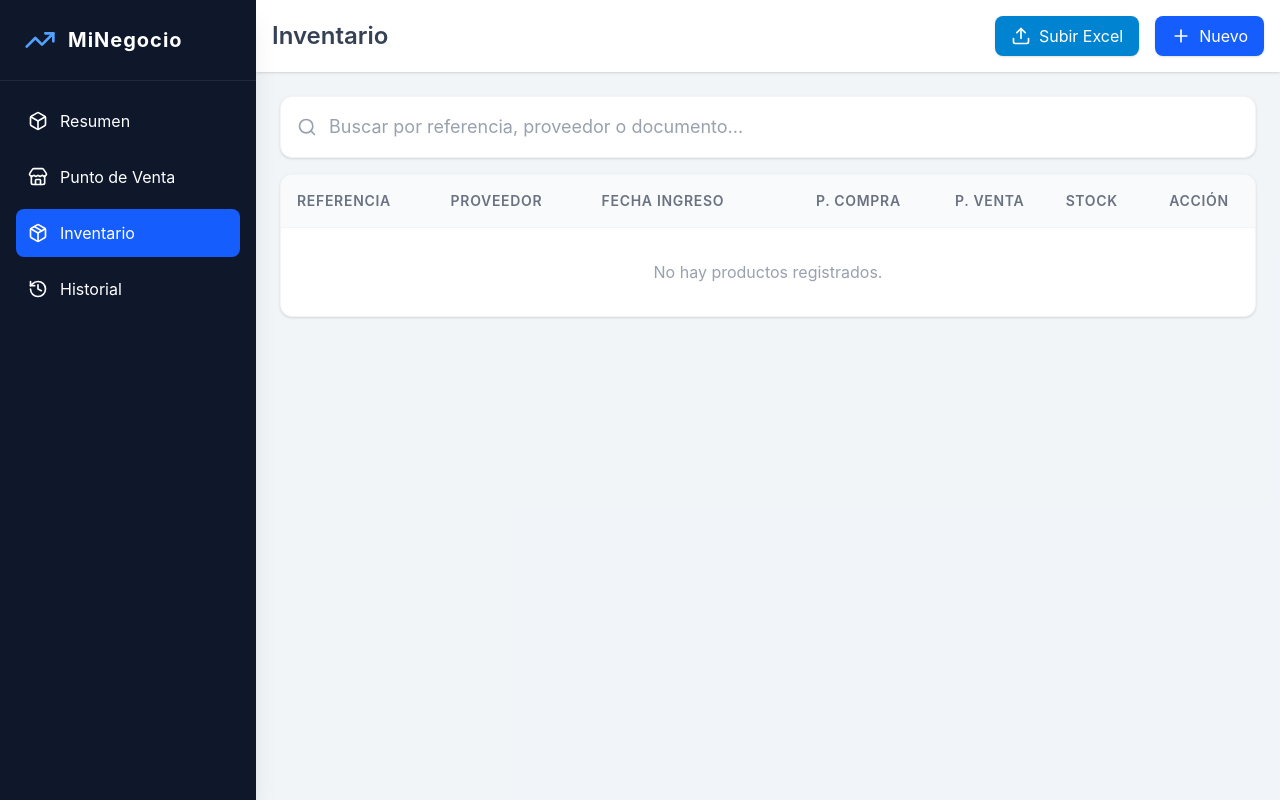
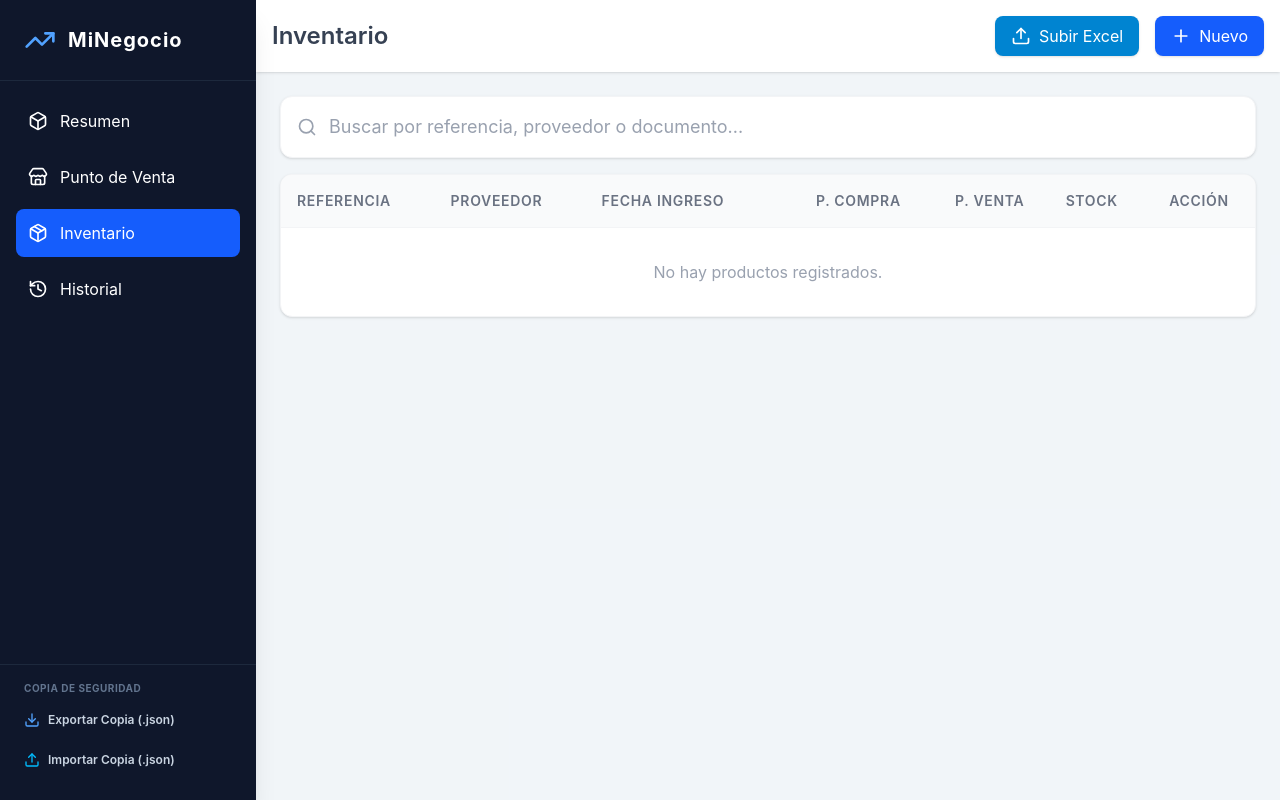
Before and after one commit to dvelezmarulanda-coder/INVENTARIO, a React (Vite) app: page / in a window 1280 px wide. Built offline with nearby package versions, Linux system fonts and the light colour scheme.

Commit message:
feat: agregar sistema de backup de datos JSON y scripts e instrucciones de ejecucion local

```diff
--- a/src/App.jsx
+++ b/src/App.jsx
@@ -61,6 +61,7 @@ const formatCOP = (num) => {
 
 export default function App() {
   const fileInputRef = useRef(null);
+  const backupFileInputRef = useRef(null);
 
   // --- ESTADOS ---
   const [activeTab, setActiveTab] = useState('inventario');
@@ -134,6 +135,51 @@ export default function App() {
   }, [reportData]);
 
   // --- FUNCIONES ---
+  const exportBackup = () => {
+    try {
+      const dataStr = JSON.stringify({ products, sales }, null, 2);
+      const dataUri = 'data:application/json;charset=utf-8,'+ encodeURIComponent(dataStr);
+
+      const exportFileDefaultName = `respaldo_negocio_${new Date().toISOString().split('T')[0]}.json`;
+
+      const linkElement = document.createElement('a');
+      linkElement.setAttribute('href', dataUri);
+      linkElement.setAttribute('download', exportFileDefaultName);
+      linkElement.click();
+    } catch (err) {
+      console.error("Error al exportar copia de seguridad:", err);
+      alert("No se pudo exportar la copia de seguridad.");
+    }
+  };
+
+  const importBackup = (e) => {
+    const file = e.target.files[0];
+    if (!file) return;
+
+    const reader = new FileReader();
+    reader.onload = (evt) => {
+      try {
+        const data = JSON.parse(evt.target.result);
+        if (data && Array.isArray(data.products) && Array.isArray(data.sales)) {
+          if (window.confirm('¿Estás seguro de que deseas importar esta copia de seguridad? Esto reemplazará todos los productos y ventas actuales.')) {
+            setProducts(data.products);
+            setSales(data.sales);
+            alert('Copia de seguridad importada con éxito.');
+          }
+        } else {
+          alert('El archivo no tiene el formato de copia de seguridad correcto.');
+        }
+      } catch (error) {
+        console.error("Error al importar el archivo JSON:", error);
+        alert("Ocurrió un error al leer el archivo de copia de seguridad. Asegúrate de que sea un archivo JSON válido.");
+      }
+    };
+    reader.readAsText(file);
+    if (backupFileInputRef.current) {
+      backupFileInputRef.current.value = '';
+    }
+  };
+
   const handleFileUpload = (e) => {
     const file = e.target.files[0];
     if (!file) return;
@@ -587,6 +633,32 @@ export default function App() {
             </button>
           ))}
         </nav>
+
+        {/* Footer del Sidebar con Copia de Seguridad */}
+        <div className="p-4 border-t border-slate-800 space-y-2">
+          <p className="text-[10px] text-slate-500 font-bold uppercase tracking-wider px-2">Copia de Seguridad</p>
+          <button
+            onClick={exportBackup}
+            className="w-full flex items-center space-x-2 p-2 rounded-lg text-xs font-semibold text-slate-300 hover:bg-slate-800 hover:text-white transition cursor-pointer"
+          >
+            <Download className="w-4 h-4 text-blue-400" />
+            <span>Exportar Copia (.json)</span>
+          </button>
+          <button
+            onClick={() => backupFileInputRef.current && backupFileInputRef.current.click()}
+            className="w-full flex items-center space-x-2 p-2 rounded-lg text-xs font-semibold text-slate-300 hover:bg-slate-800 hover:text-white transition cursor-pointer"
+          >
+            <Upload className="w-4 h-4 text-sky-400" />
+            <span>Importar Copia (.json)</span>
+          </button>
+          <input
+            type="file"
+            accept=".json"
+            ref={backupFileInputRef}
+            onChange={importBackup}
+            className="hidden"
+          />
+        </div>
       </div>
 
       {/* CONTENIDO PRINCIPAL */}
```
Also changed, not shown: 2 other files (tests, documents, lock files or other folders).
